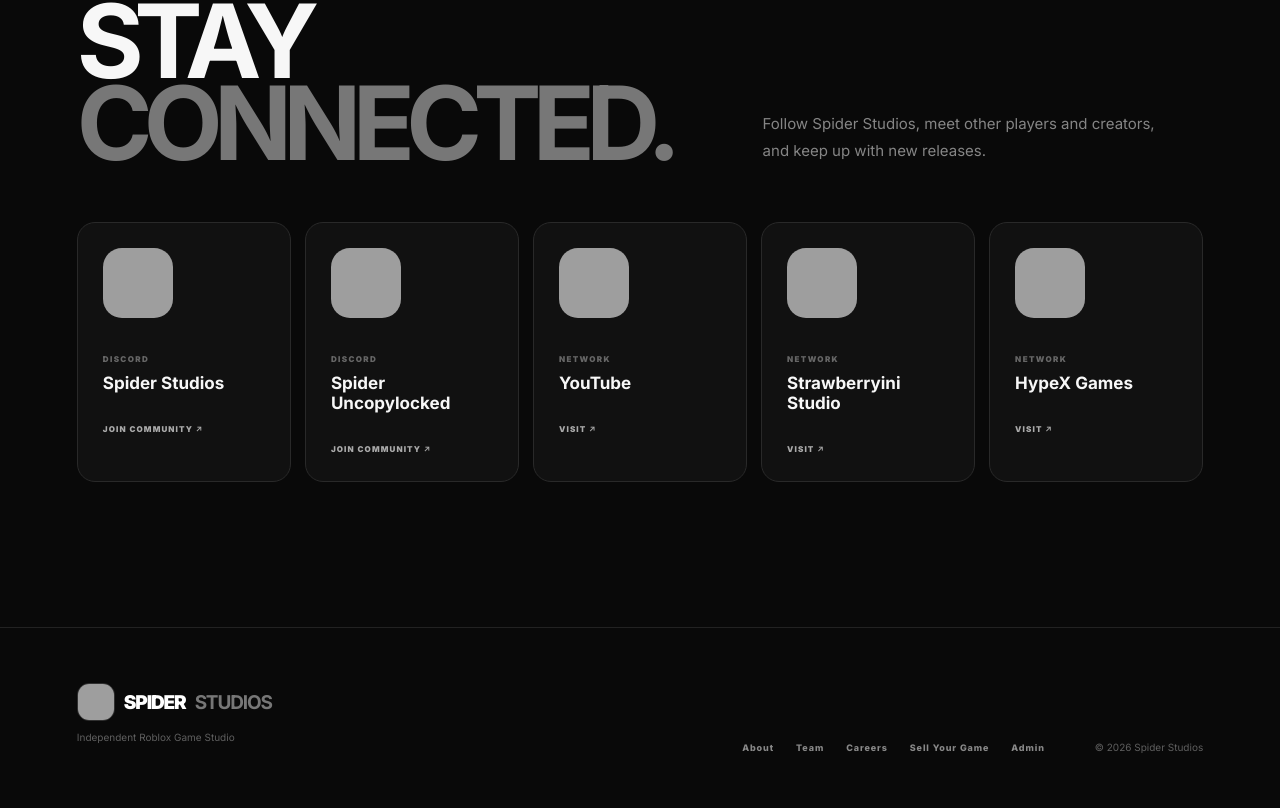
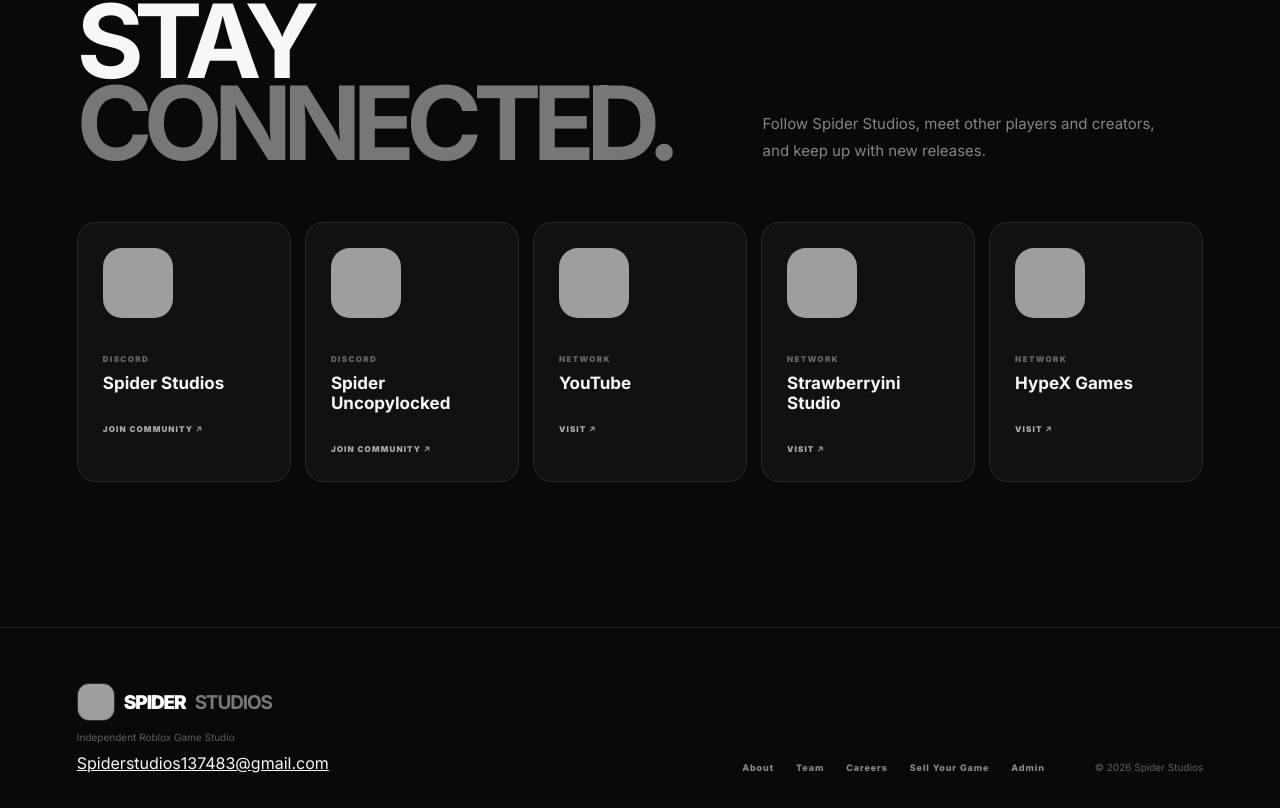
Before and after one commit to kambreyacc-sketch/spider-studios, a Next.js app: page / in a window 1280 px wide. Shown: the part 9451-10259 px from the top of the page. Built offline with nearby package versions, Linux system fonts and the light colour scheme; grey boxes are pictures that could not be loaded.

Commit message:
Add studio email to page.tsx

```diff
--- a/app/page.tsx
+++ b/app/page.tsx
@@ -64,6 +64,6 @@
 
   <SpiderSupport/>
 
-  <footer className="siteFooter"><div><Link className="brand" href="/"><Brand/><span>SPIDER</span><b>STUDIOS</b></Link><p>Independent Roblox Game Studio</p></div><div><Link href="/about">About</Link><Link href="/team">Team</Link><Link href="/careers">Careers</Link><Link href="/sell-game">Sell Your Game</Link><Link href="/admin">Admin</Link></div><small>© {new Date().getFullYear()} Spider Studios</small></footer>
+  <footer className="siteFooter"><div><Link className="brand" href="/"><Brand/><span>SPIDER</span><b>STUDIOS</b></Link><p>Independent Roblox Game Studio</p><a className="footerEmail" href="mailto:Spiderstudios137483@gmail.com">Spiderstudios137483@gmail.com</a></div><div><Link href="/about">About</Link><Link href="/team">Team</Link><Link href="/careers">Careers</Link><Link href="/sell-game">Sell Your Game</Link><Link href="/admin">Admin</Link></div><small>© {new Date().getFullYear()} Spider Studios</small></footer>
  </main>
 }
```
